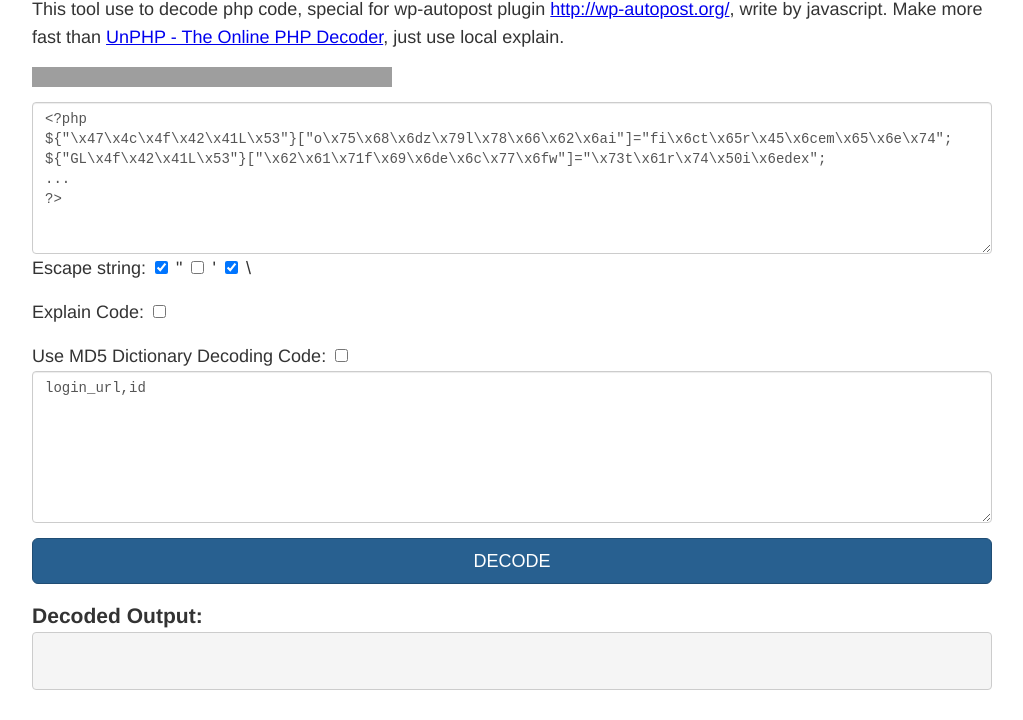
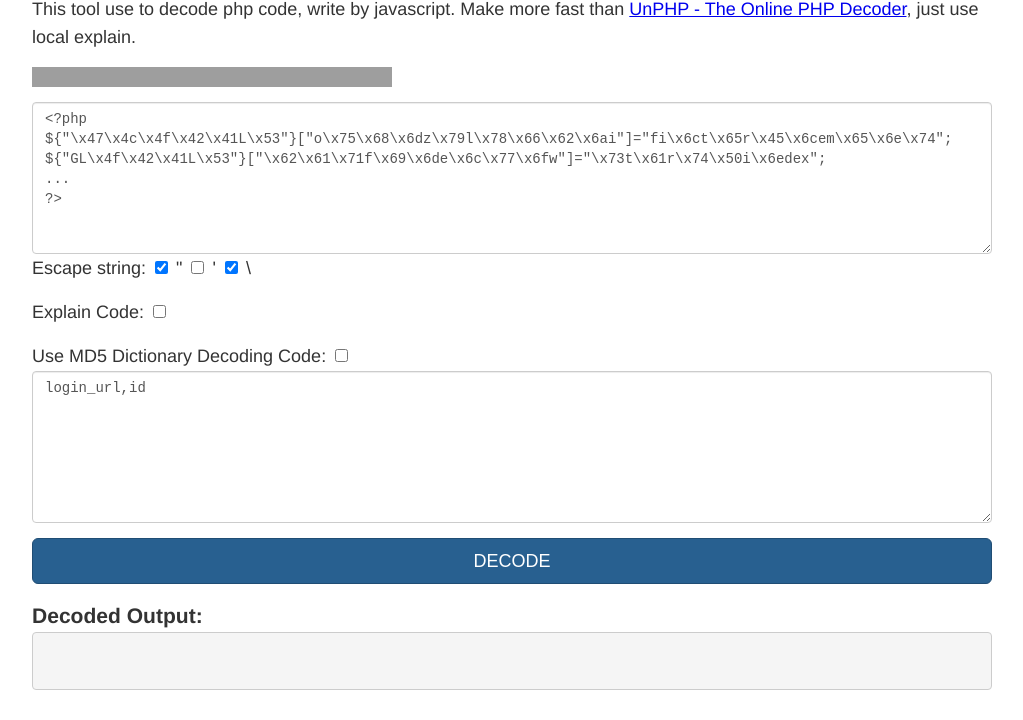
Before and after one commit to jscck/unphp, a plain HTML site: page index.html in a window 1280 px wide. Shown: the part 83-803 px from the top of the page, without its empty margins (128-1151 px from the left). Drawn offline with Linux system fonts and the light colour scheme; grey boxes are pictures that could not be loaded.

Commit message:
Update index.html

```diff
--- a/index.html
+++ b/index.html
@@ -144,7 +144,7 @@ pre code {
 <body>
 	<h1>PHP Decode wp-autopost plugin</h1>
 
-	<p>This tool use to decode php code, special for wp-autopost plugin <a href="javascript:;" target="_blank" >http://wp-autopost.org/</a>, write by javascript. Make more fast than <a href="http://www.unphp.net/" target="_blank" >UnPHP - The Online PHP Decoder</a>, just use local explain.</p>
+	<p>This tool use to decode php code, write by javascript. Make more fast than <a href="http://www.unphp.net/" target="_blank" >UnPHP - The Online PHP Decoder</a>, just use local explain.</p>
 
 	<div class="github" style="margin-top:15px; margin-bottom: 15px;">
 
```
